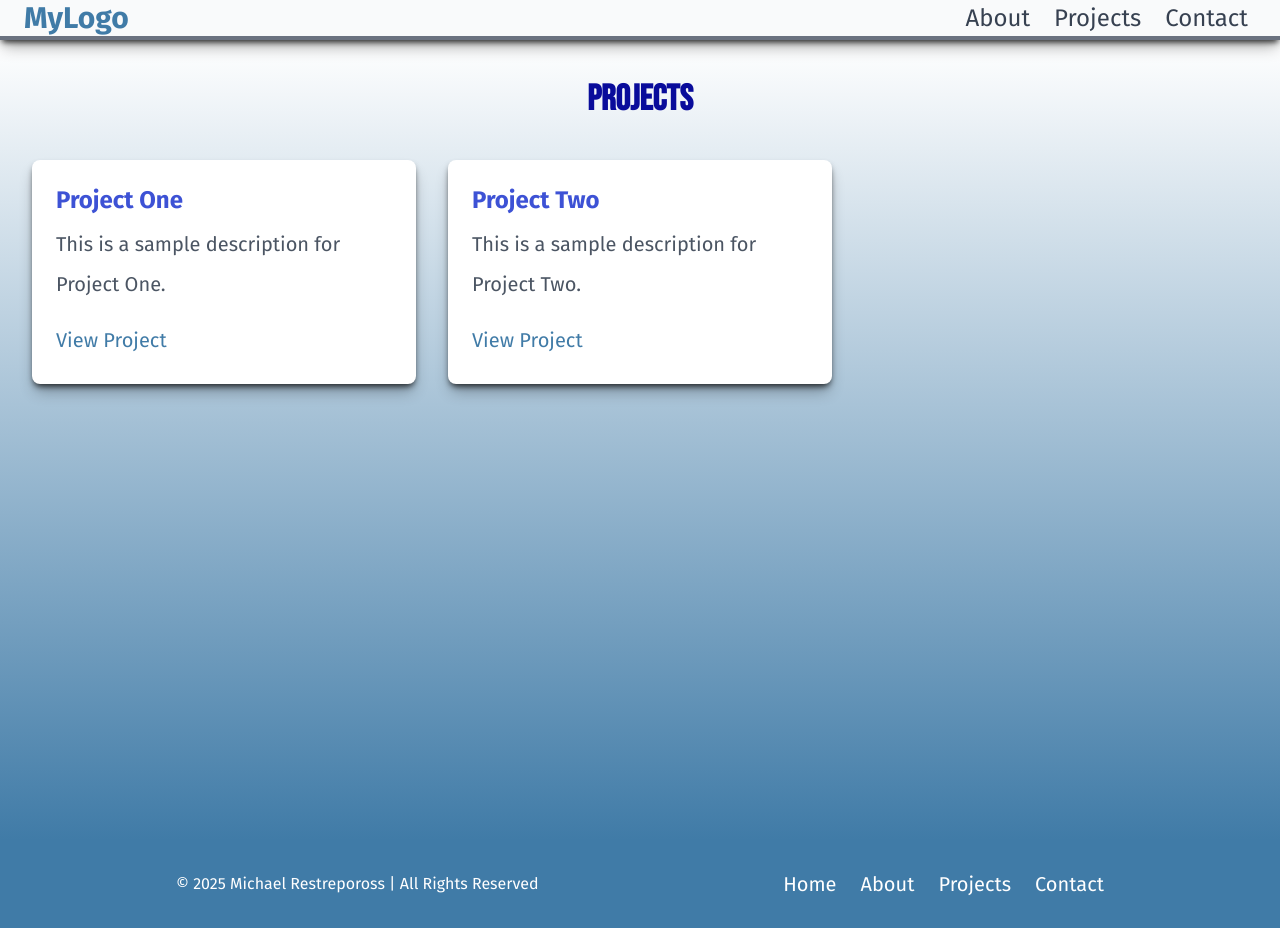
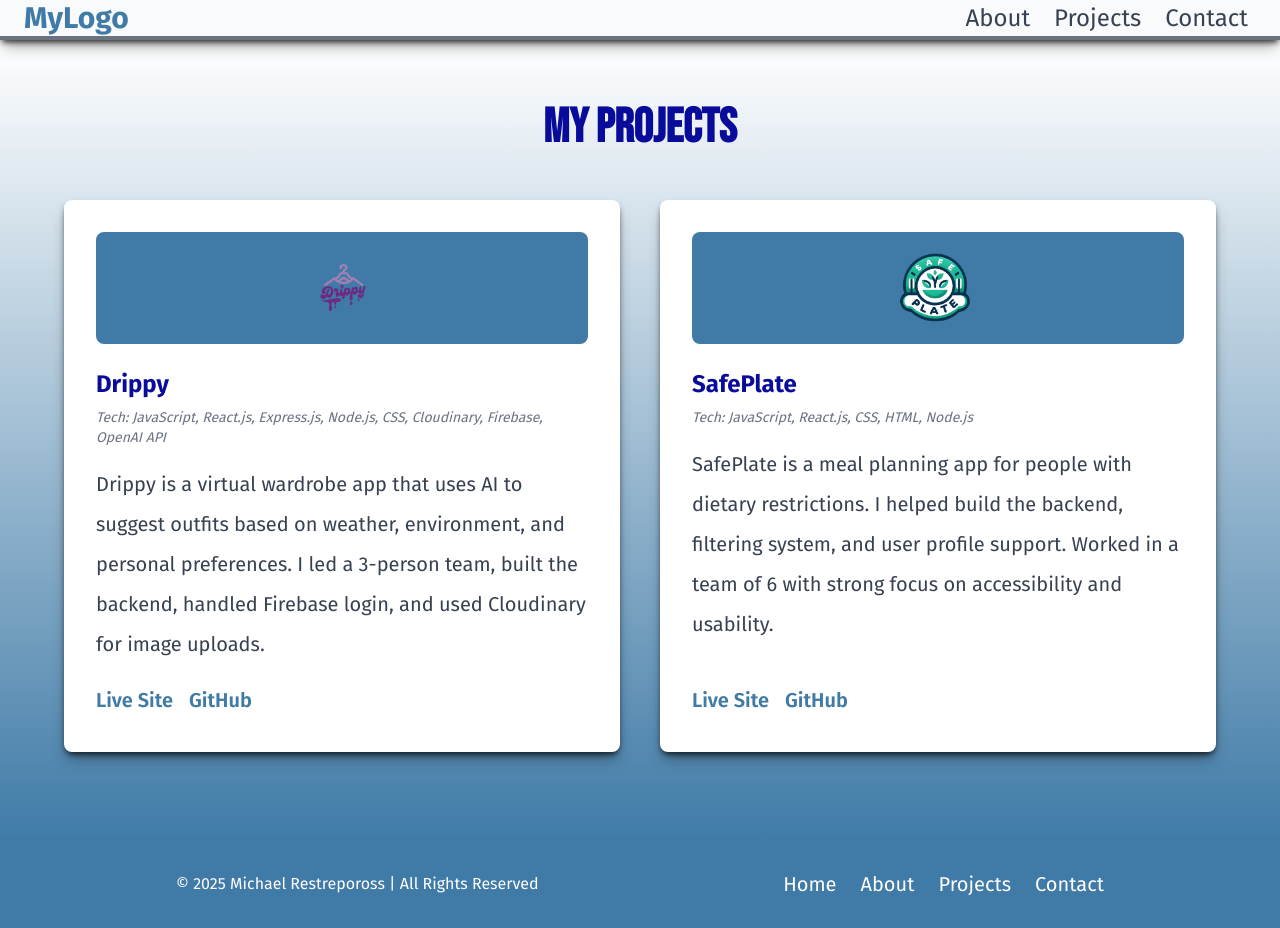
Before and after one commit to joinpursuit/L3_V3_portfolio_site, a React (Vite) app: page /projects in a window 1280 px wide. Built offline with nearby package versions, Linux system fonts and the light colour scheme.

Commit message:
Updated projects.jsx with new project objects and recreated cards be similar to home page

```diff
--- a/src/pages/Projects.jsx
+++ b/src/pages/Projects.jsx
@@ -1,28 +1,49 @@
 import React from 'react';
 
+const projects = [
+  {
+    title: 'Drippy',
+    tech: 'JavaScript, React.js, Express.js, Node.js, CSS, Cloudinary, Firebase, OpenAI API',
+    description: `Drippy is a virtual wardrobe app that uses AI to suggest outfits based on weather, environment, and personal preferences.
+      I led a 3-person team, built the backend, handled Firebase login, and used Cloudinary for image uploads.`,
+    live: 'https://dripy.netlify.app/',
+    github: 'https://github.com/MichaelARestrepoross/Drippy-Client',
+    logo: '/src/assets/drippylogo.png',
+  },
+  {
+    title: 'SafePlate',
+    tech: 'JavaScript, React.js, CSS, HTML, Node.js',
+    description: `SafePlate is a meal planning app for people with dietary restrictions.
+      I helped build the backend, filtering system, and user profile support.
+      Worked in a team of 6 with strong focus on accessibility and usability.`,
+    live: 'https://safeplate1.netlify.app/',
+    github: 'https://github.com/MichaelARestrepoross/safeplate-project',
+    logo: '/src/assets/SafePlateLogo.png',
+  }
+];
+
 const Projects = () => {
-  const projectList = [
-    {
-      title: 'Project One',
-      description: 'This is a sample description for Project One.',
-      link: '#',
-    },
-    {
-      title: 'Project Two',
-      description: 'This is a sample description for Project Two.',
-      link: '#',
-    }
-  ];
+  return (
+    <div className="min-h-screen bg-gradient-to-b from-white to-light-blue py-16 px-6">
+      <h1 className="text-5xl font-bold text-duke-blue text-center mb-12">My Projects</h1>
 
-  return (
-    <div className="min-h-screen bg-gradient-to-b from-white to-light-blue flex flex-col items-center py-10">
-      <h1 className="text-4xl font-bold text-duke-blue mb-10">Projects</h1>
-      <div className="grid grid-cols-1 md:grid-cols-2 lg:grid-cols-3 gap-8 px-8">
-        {projectList.map((project, index) => (
-          <div key={index} className="bg-white p-6 rounded-lg shadow-dark-lg hover:shadow-dark-xl transition duration-300">
-            <h2 className="text-2xl font-bold text-byz-blue mb-2">{project.title}</h2>
-            <p className="text-gray-600 mb-4">{project.description}</p>
-            <a href={project.link} className="text-light-blue hover:underline">View Project</a>
+      <div className="grid grid-cols-1 md:grid-cols-2 gap-10 max-w-6xl mx-auto">
+        {projects.map((project, index) => (
+          <div key={index} className="bg-white p-8 rounded-lg shadow-dark-lg hover:shadow-dark-xl transition duration-300 flex flex-col items-start">
+            <div className="bg-light-blue rounded-lg p-4 mb-6 w-full flex justify-center">
+              <img src={project.logo} alt={`${project.title} Logo`} className="h-20 object-contain" />
+            </div>
+            <h2 className="text-2xl font-bold text-duke-blue mb-2">{project.title}</h2>
+            <p className="text-sm italic text-gray-500 mb-4">Tech: {project.tech}</p>
+            <p className="text-gray-700 mb-4">{project.description}</p>
+            <div className="flex space-x-4 mt-auto">
+              <a href={project.live} target="_blank" rel="noopener noreferrer" className="text-light-blue font-semibold hover:underline">
+                Live Site
+              </a>
+              <a href={project.github} target="_blank" rel="noopener noreferrer" className="text-light-blue font-semibold hover:underline">
+                GitHub
+              </a>
+            </div>
           </div>
         ))}
       </div>
```
